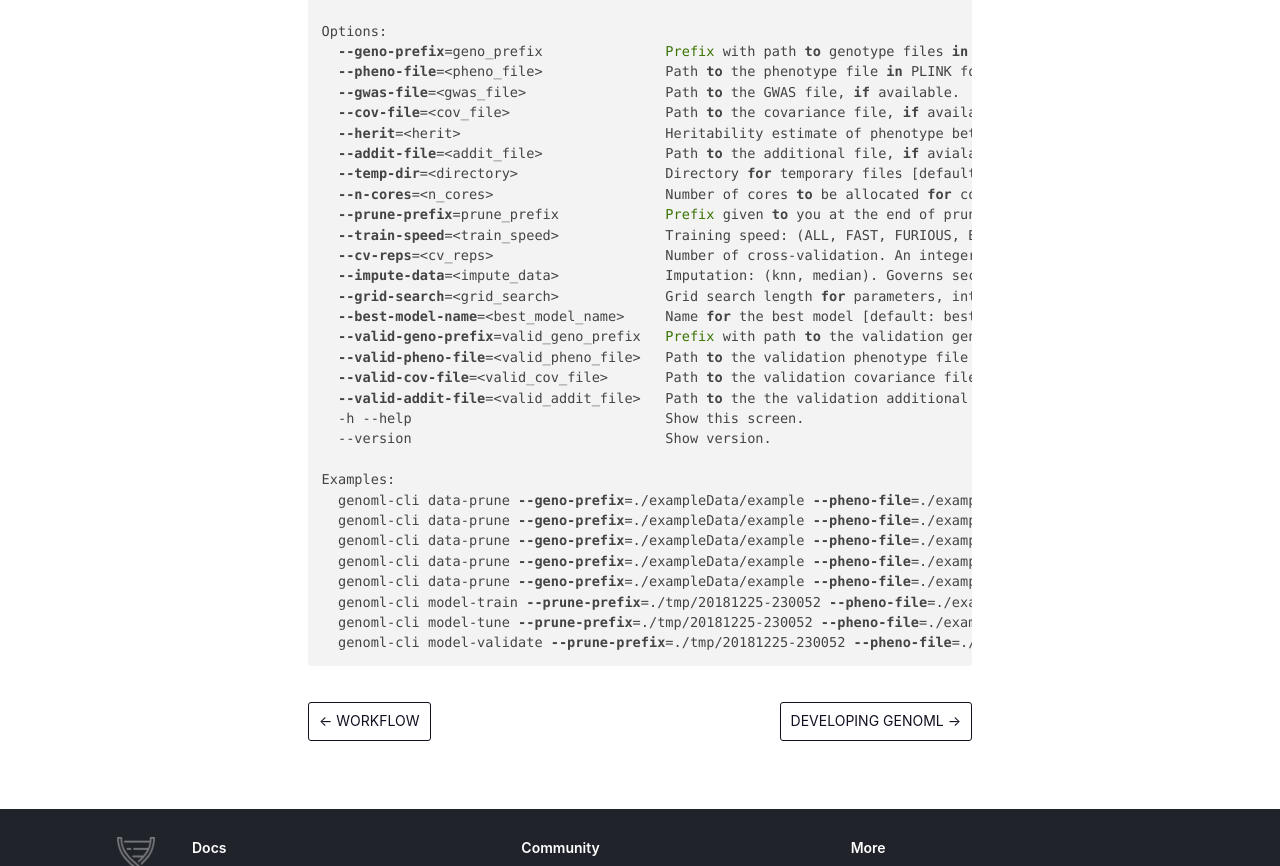
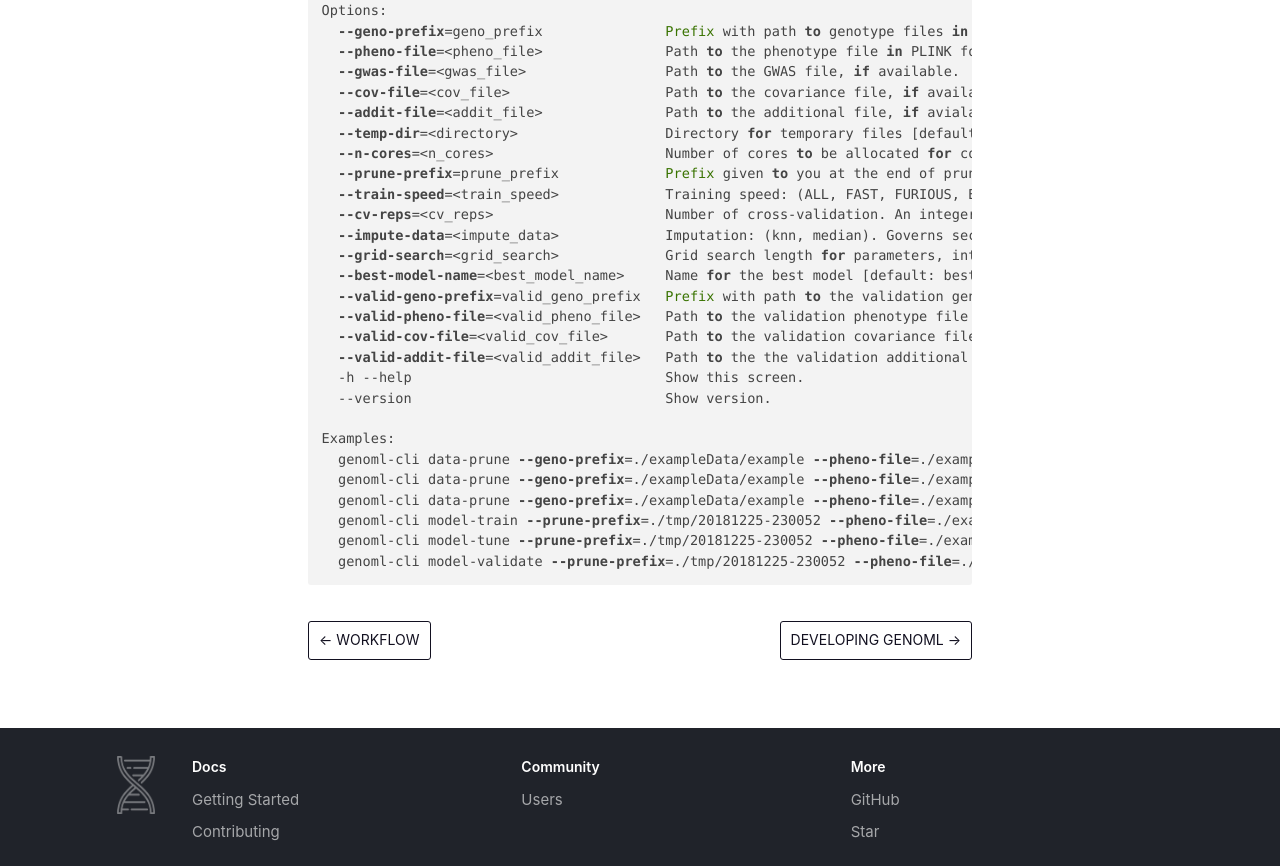
Before and after one commit to GenoML/old_genoml_site, a plain HTML site: page docs/cli.html in a window 1280 px wide. Shown: the part 1820-2686 px from the top of the page. Drawn offline with nearby package versions, Linux system fonts and the light colour scheme.

Commit message:
Deploy website
Deploy website version based on db4b48642961e547985807f8cfd7743b3fdd9645

```diff
--- a/docs/cli.html
+++ b/docs/cli.html
@@ -76,7 +76,6 @@ Options:
   <span class="hljs-attribute">--model-file</span>=model_file                 Path <span class="hljs-keyword">to</span> the model file <span class="hljs-keyword">to</span> save.
   <span class="hljs-attribute">--gwas-file</span>=&lt;gwas_file&gt;                 Path <span class="hljs-keyword">to</span> the GWAS file, <span class="hljs-keyword">if</span> available.
   <span class="hljs-attribute">--cov-file</span>=&lt;cov_file&gt;                   Path <span class="hljs-keyword">to</span> the covariance file, <span class="hljs-keyword">if</span> available.
-  <span class="hljs-attribute">--herit</span>=&lt;herit&gt;                         Heritability estimate of phenotype between 0 <span class="hljs-keyword">and</span> 1, <span class="hljs-keyword">if</span> available.
   <span class="hljs-attribute">--addit-file</span>=&lt;addit_file&gt;               Path <span class="hljs-keyword">to</span> the additional file, <span class="hljs-keyword">if</span> avialable.
   <span class="hljs-attribute">--n-cores</span>=&lt;n_cores&gt;                     Number of cores <span class="hljs-keyword">to</span> be allocated <span class="hljs-keyword">for</span> computation [default: 1].
   <span class="hljs-attribute">--train-speed</span>=&lt;train_speed&gt;             Training speed: (ALL, FAST, FURIOUS, BOOSTED). <span class="hljs-builtin-name">Run</span> all models, only  the fastest models, <span class="hljs-builtin-name">run</span> slightly slower models, <span class="hljs-keyword">or</span> just <span class="hljs-builtin-name">run</span> boosted models which usually perform best when using genotype data [default: BOOSTED].
@@ -118,7 +117,7 @@ Examples:
 <pre><code class="hljs">genoml-cli
 
 Usage:
-  genoml-cli data-prune  (<span class="hljs-attribute">--geno-prefix</span>=geno_prefix) (<span class="hljs-attribute">--pheno-file</span>=&lt;pheno_file&gt;) [<span class="hljs-attribute">--gwas-file</span>=&lt;gwas_file&gt;] [<span class="hljs-attribute">--cov-file</span>=&lt;cov_file&gt;] [<span class="hljs-attribute">--herit</span>=&lt;herit&gt;] [<span class="hljs-attribute">--addit-file</span>=&lt;addit_file&gt;] [<span class="hljs-attribute">--temp-dir</span>=&lt;directory&gt;] [<span class="hljs-attribute">--prune-prefix</span>=&lt;prune_prefix&gt;]
+  genoml-cli data-prune  (<span class="hljs-attribute">--geno-prefix</span>=geno_prefix) (<span class="hljs-attribute">--pheno-file</span>=&lt;pheno_file&gt;) [<span class="hljs-attribute">--gwas-file</span>=&lt;gwas_file&gt;] [<span class="hljs-attribute">--cov-file</span>=&lt;cov_file&gt;] [<span class="hljs-attribute">--addit-file</span>=&lt;addit_file&gt;] [<span class="hljs-attribute">--temp-dir</span>=&lt;directory&gt;] [<span class="hljs-attribute">--prune-prefix</span>=&lt;prune_prefix&gt;]
   genoml-cli model-train (<span class="hljs-attribute">--prune-prefix</span>=prune_prefix) (<span class="hljs-attribute">--pheno-file</span>=&lt;pheno_file&gt;) [<span class="hljs-attribute">--n-cores</span>=&lt;n_cores&gt;] [<span class="hljs-attribute">--train-speed</span>=&lt;train_speed&gt;] [<span class="hljs-attribute">--cv-reps</span>=&lt;cv_reps&gt;] [<span class="hljs-attribute">--grid-search</span>=&lt;grid_search&gt;] [<span class="hljs-attribute">--impute-data</span>=&lt;impute_data&gt;]
   genoml-cli model-tune (<span class="hljs-attribute">--prune-prefix</span>=prune_prefix) (<span class="hljs-attribute">--pheno-file</span>=&lt;pheno_file&gt;) [<span class="hljs-attribute">--cv-reps</span>=&lt;cv_reps&gt;] [<span class="hljs-attribute">--grid-search</span>=&lt;grid_search&gt;] [<span class="hljs-attribute">--impute-data</span>=&lt;impute_data&gt;] [<span class="hljs-attribute">--best-model-name</span>=&lt;best_model_name&gt;]
   genoml-cli model-validate (<span class="hljs-attribute">--prune-prefix</span>=prune_prefix) (<span class="hljs-attribute">--pheno-file</span>=&lt;pheno_file&gt;) (<span class="hljs-attribute">--geno-prefix</span>=geno_prefix) (<span class="hljs-attribute">--valid-geno-prefix</span>=valid_geno_prefix) (<span class="hljs-attribute">--valid-pheno-file</span>=&lt;valid_pheno_file&gt;) [<span class="hljs-attribute">--valid-cov-file</span>=&lt;valid_cov_file&gt;] [<span class="hljs-attribute">--gwas-file</span>=&lt;gwas_file&gt;] [<span class="hljs-attribute">--valid-addit-file</span>=&lt;valid_addit_file&gt;] [<span class="hljs-attribute">--n-cores</span>=&lt;n_cores&gt;] [<span class="hljs-attribute">--impute-data</span>=&lt;impute_data&gt;]  [<span class="hljs-attribute">--best-model-name</span>=&lt;best_model_name&gt;]
@@ -130,7 +129,6 @@ Options:
   <span class="hljs-attribute">--pheno-file</span>=&lt;pheno_file&gt;               Path <span class="hljs-keyword">to</span> the phenotype file <span class="hljs-keyword">in</span> PLINK format, *.pheno.
   <span class="hljs-attribute">--gwas-file</span>=&lt;gwas_file&gt;                 Path <span class="hljs-keyword">to</span> the GWAS file, <span class="hljs-keyword">if</span> available.
   <span class="hljs-attribute">--cov-file</span>=&lt;cov_file&gt;                   Path <span class="hljs-keyword">to</span> the covariance file, <span class="hljs-keyword">if</span> available.
-  <span class="hljs-attribute">--herit</span>=&lt;herit&gt;                         Heritability estimate of phenotype between 0 <span class="hljs-keyword">and</span> 1, <span class="hljs-keyword">if</span> available.
   <span class="hljs-attribute">--addit-file</span>=&lt;addit_file&gt;               Path <span class="hljs-keyword">to</span> the additional file, <span class="hljs-keyword">if</span> avialable.
   <span class="hljs-attribute">--temp-dir</span>=&lt;directory&gt;                  Directory <span class="hljs-keyword">for</span> temporary files [default: ./tmp/].
   <span class="hljs-attribute">--n-cores</span>=&lt;n_cores&gt;                     Number of cores <span class="hljs-keyword">to</span> be allocated <span class="hljs-keyword">for</span> computation [default: 1].
@@ -151,8 +149,6 @@ Examples:
   genoml-cli data-prune <span class="hljs-attribute">--geno-prefix</span>=./exampleData/example <span class="hljs-attribute">--pheno-file</span>=./exampleData/training.pheno
   genoml-cli data-prune <span class="hljs-attribute">--geno-prefix</span>=./exampleData/example <span class="hljs-attribute">--pheno-file</span>=./exampleData/training.pheno  <span class="hljs-attribute">--gwas-file</span>=./exampleData/example_GWAS.txt
   genoml-cli data-prune <span class="hljs-attribute">--geno-prefix</span>=./exampleData/example <span class="hljs-attribute">--pheno-file</span>=./exampleData/training.pheno <span class="hljs-attribute">--cov-file</span>=./exampleData/training.cov <span class="hljs-attribute">--gwas-file</span>=./exampleData/example_GWAS.txt <span class="hljs-attribute">--addit-file</span>=./exampleData/training.addit
-  genoml-cli data-prune <span class="hljs-attribute">--geno-prefix</span>=./exampleData/example <span class="hljs-attribute">--pheno-file</span>=./exampleData/training.pheno  <span class="hljs-attribute">--gwas-file</span>=./exampleData/example_GWAS.txt <span class="hljs-attribute">--addit-file</span>=./exampleData/training.addit <span class="hljs-attribute">--herit</span>=0.2
-  genoml-cli data-prune <span class="hljs-attribute">--geno-prefix</span>=./exampleData/example <span class="hljs-attribute">--pheno-file</span>=./exampleData/training.pheno <span class="hljs-attribute">--cov-file</span>=./exampleData/training.cov <span class="hljs-attribute">--gwas-file</span>=./exampleData/example_GWAS.txt <span class="hljs-attribute">--addit-file</span>=./exampleData/training.addit <span class="hljs-attribute">--herit</span>=0.5
   genoml-cli model-train <span class="hljs-attribute">--prune-prefix</span>=./tmp/20181225-230052 <span class="hljs-attribute">--pheno-file</span>=./exampleData/training.pheno
   genoml-cli model-tune <span class="hljs-attribute">--prune-prefix</span>=./tmp/20181225-230052 <span class="hljs-attribute">--pheno-file</span>=./exampleData/training.pheno
   genoml-cli model-validate <span class="hljs-attribute">--prune-prefix</span>=./tmp/20181225-230052 <span class="hljs-attribute">--pheno-file</span>=./exampleData/training.pheno <span class="hljs-attribute">--valid-geno-prefix</span>=./exampleData/validation <span class="hljs-attribute">--valid-pheno-file</span>=./exampleData/validation.pheno
```
Also changed, not shown: docs/cli/index.html (+1 -5 lines).
